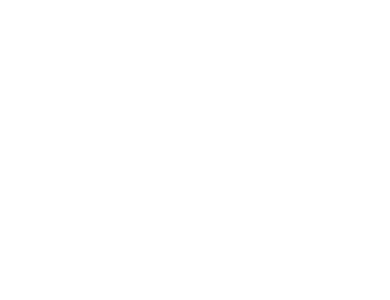
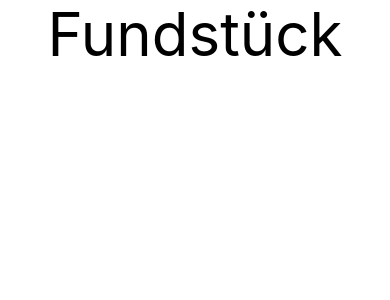
Before and after one commit to AntonisKol/lostandfound, a React Native app: screen / in a window 390 px wide. Shown: the top 300 px of the page. Built offline with nearby package versions, Linux system fonts and the light colour scheme.

Commit message:
header component

```diff
--- a/App.js
+++ b/App.js
@@ -1,11 +1,14 @@
+import React from 'react';
 import { StatusBar } from 'expo-status-bar';
-import { StyleSheet, Text, View } from 'react-native';
+import { StyleSheet, View } from 'react-native';
+import Header from './components/Header';
 
 export default function App() {
   return (
     <View style={styles.container}>
       <StatusBar style="auto" />
-    </View>
+      <Header   />
+     </View>
   );
 }
 
@@ -13,7 +16,5 @@
   container: {
     flex: 1,
     backgroundColor: '#fff',
-    alignItems: 'center',
-    justifyContent: 'center',
   },
 });
--- /dev/null
+++ b/components/Header.tsx
@@ -0,0 +1,33 @@
+import { SafeAreaView, View, Text, Image, StyleSheet, ImageSourcePropType } from 'react-native';
+
+interface HeaderProps {
+  title?: string;
+  logo?: ImageSourcePropType;
+}
+
+export default function Header({ title = 'Fundstück', logo }: HeaderProps) {
+  return (
+    <SafeAreaView style={styles.safeArea}>
+      <View style={styles.container}>
+         <Text style={styles.title}>{title}</Text>
+      </View>
+    </SafeAreaView>
+  );
+}
+
+const styles = StyleSheet.create({
+  safeArea: {
+    backgroundColor: '#fff',
+  },
+  container: {
+    width: '100%',
+    height: '95%',
+    alignItems: 'center',
+    flexDirection: 'row',
+    justifyContent: 'center',
+  },
+
+  title: {
+    fontSize: 60,
+    },
+});
--- /dev/null
+++ b/tsconfig.json
@@ -0,0 +1,4 @@
+{
+  "compilerOptions": {},
+  "extends": "expo/tsconfig.base"
+}
```
Also changed, not shown: package.json (+8 -3 lines), 1 other file (tests, documents, lock files or other folders).
